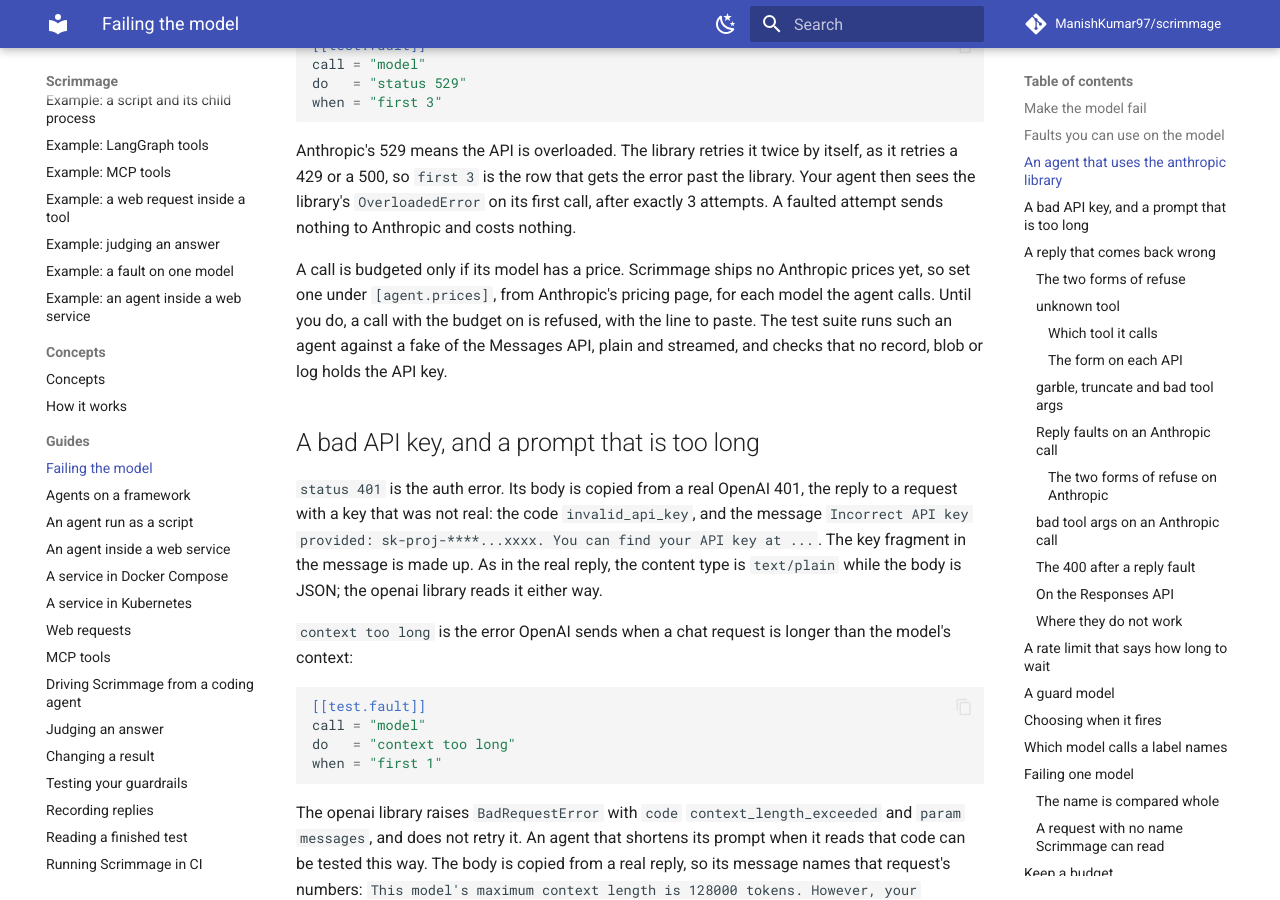
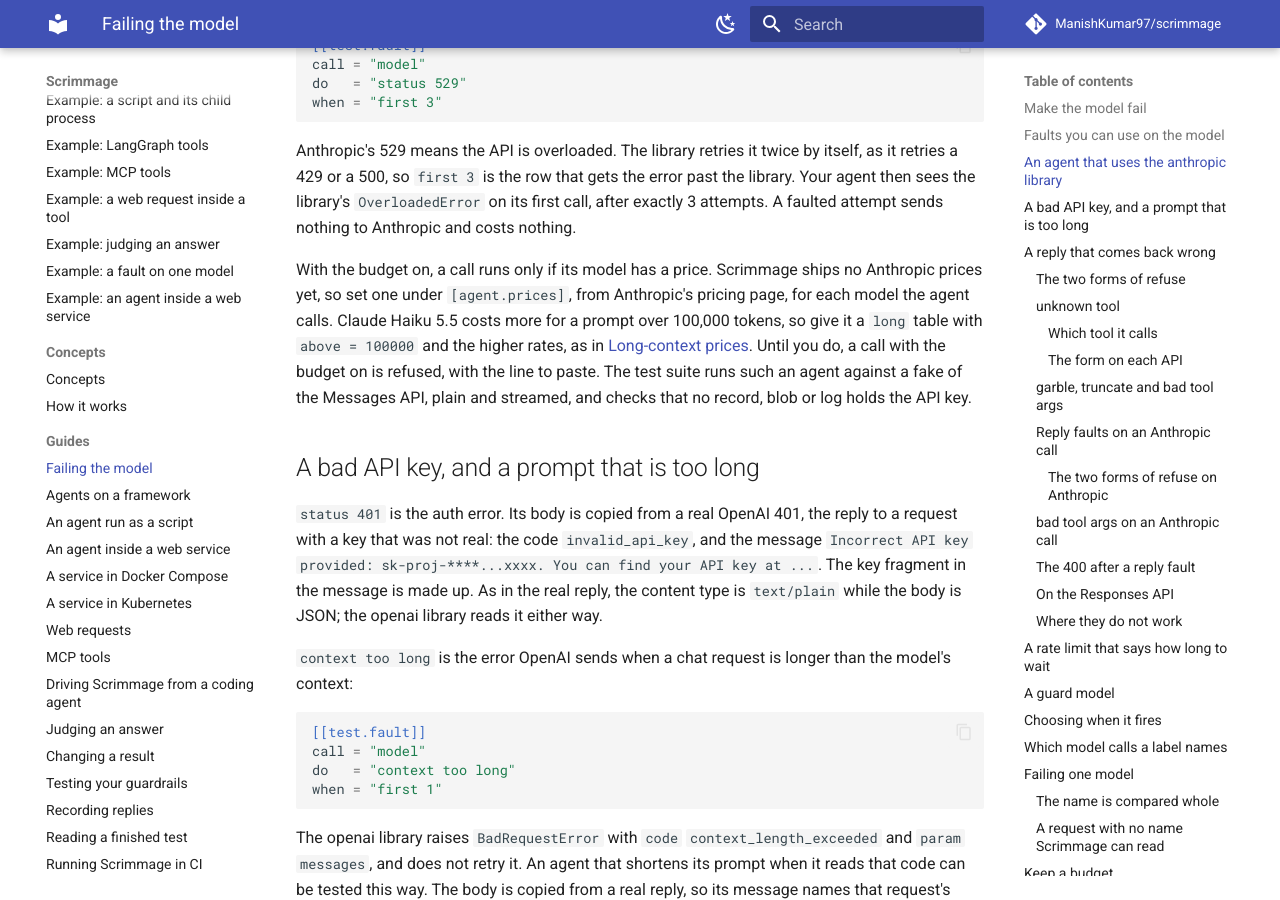
Before and after one commit to ManishKumar97/scrimmage, an MkDocs documentation site: the page built from docs/model-faults.md, in a window 1280 px wide and 900 px high, scrolled down 2827 px. Built offline with MkDocs 1.6.1 and Material for MkDocs 9.7.7, drawn with Linux system fonts in a browser that asks for light colours; comment, search, counter and statistics services are not loaded.

Commit message:
docs(faults): say when a call needs a price and how to set long rates

```diff
--- a/docs/model-faults.md
+++ b/docs/model-faults.md
@@ -93,8 +93,9 @@ The library retries it twice by itself, as it retries a 429 or a 500, so `first
 Your agent then sees the library's `OverloadedError` on its first call, after exactly 3 attempts.
 A faulted attempt sends nothing to Anthropic and costs nothing.
 
-A call is budgeted only if its model has a price.
+With the budget on, a call runs only if its model has a price.
 Scrimmage ships no Anthropic prices yet, so set one under `[agent.prices]`, from Anthropic's pricing page, for each model the agent calls.
+Claude Haiku 5.5 costs more for a prompt over 100,000 tokens, so give it a `long` table with `above = 100000` and the higher rates, as in [Long-context prices](configuration.md#long-context-prices).
 Until you do, a call with the budget on is refused, with the line to paste.
 The test suite runs such an agent against a fake of the Messages API, plain and streamed, and checks that no record, blob or log holds the API key.
 
```
